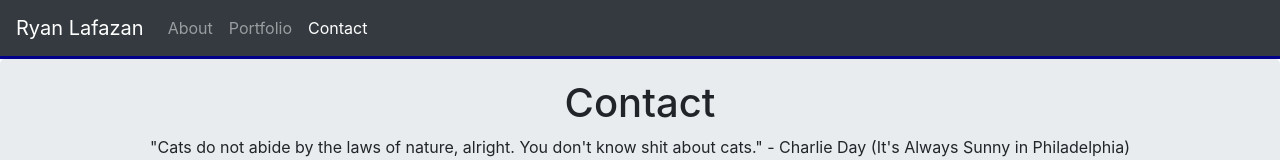
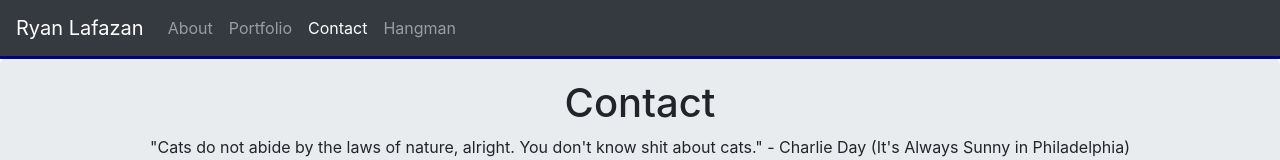
Before and after one commit to rjlafazan/Bootstrap-Portfolio, a plain HTML site: page contact.html in a window 1280 px wide. Shown: the top 160 px of the page. Drawn offline with nearby package versions, Linux system fonts and the light colour scheme.

Commit message:
hangman added

```diff
--- a/contact.html
+++ b/contact.html
@@ -28,6 +28,9 @@
       </li>
       <li class="nav-item active">
         <a class="nav-link" href="contact.html">Contact</a>
+      </li>
+      <li class="nav-item">
+        <a class="nav-link" href="https://rjlafazan.github.io/Hangman-Game/index.html">Hangman</a>
       </li>
     </ul>
   </div>
```
Also changed, not shown: portfolio.html (+3 -0 lines).
